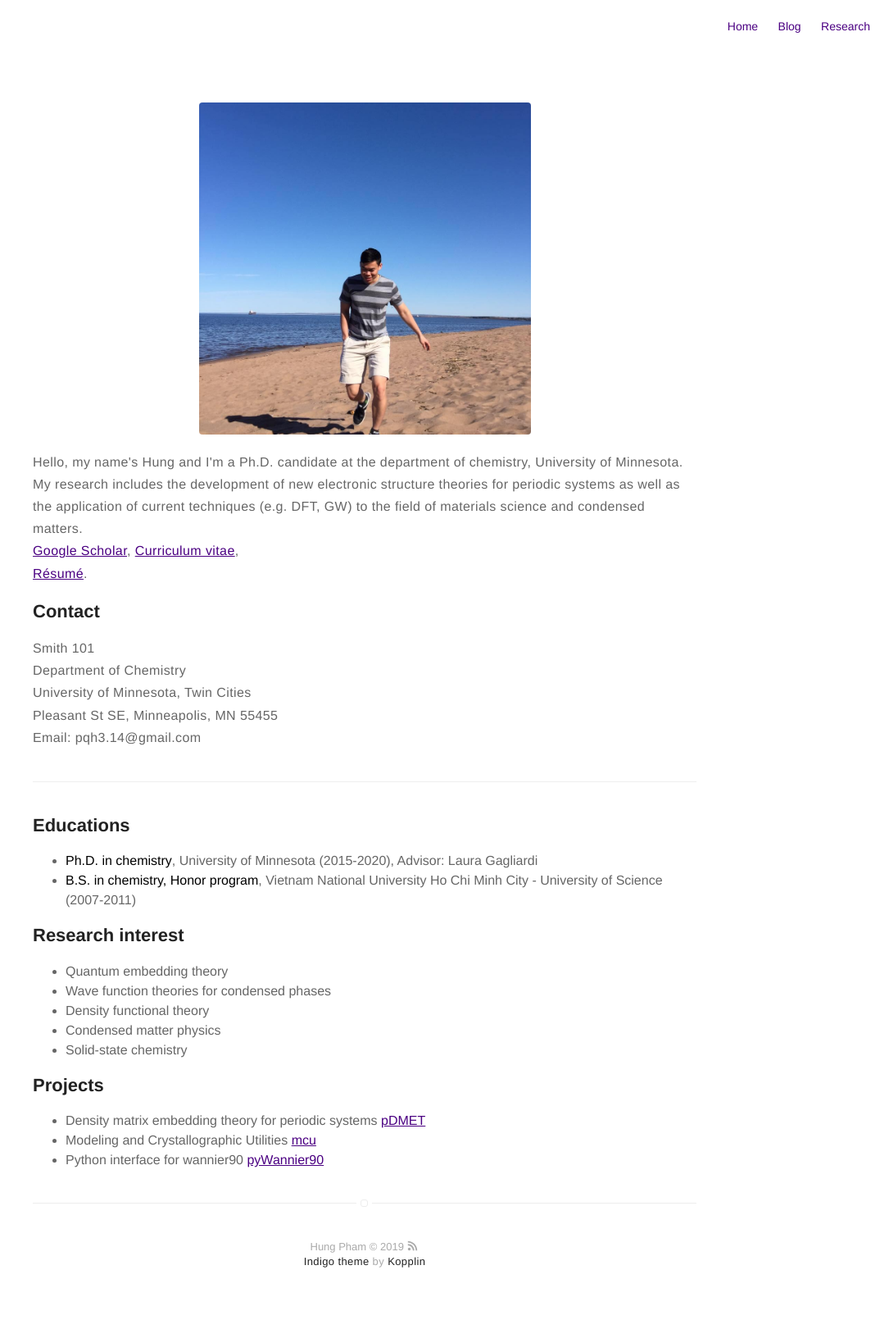
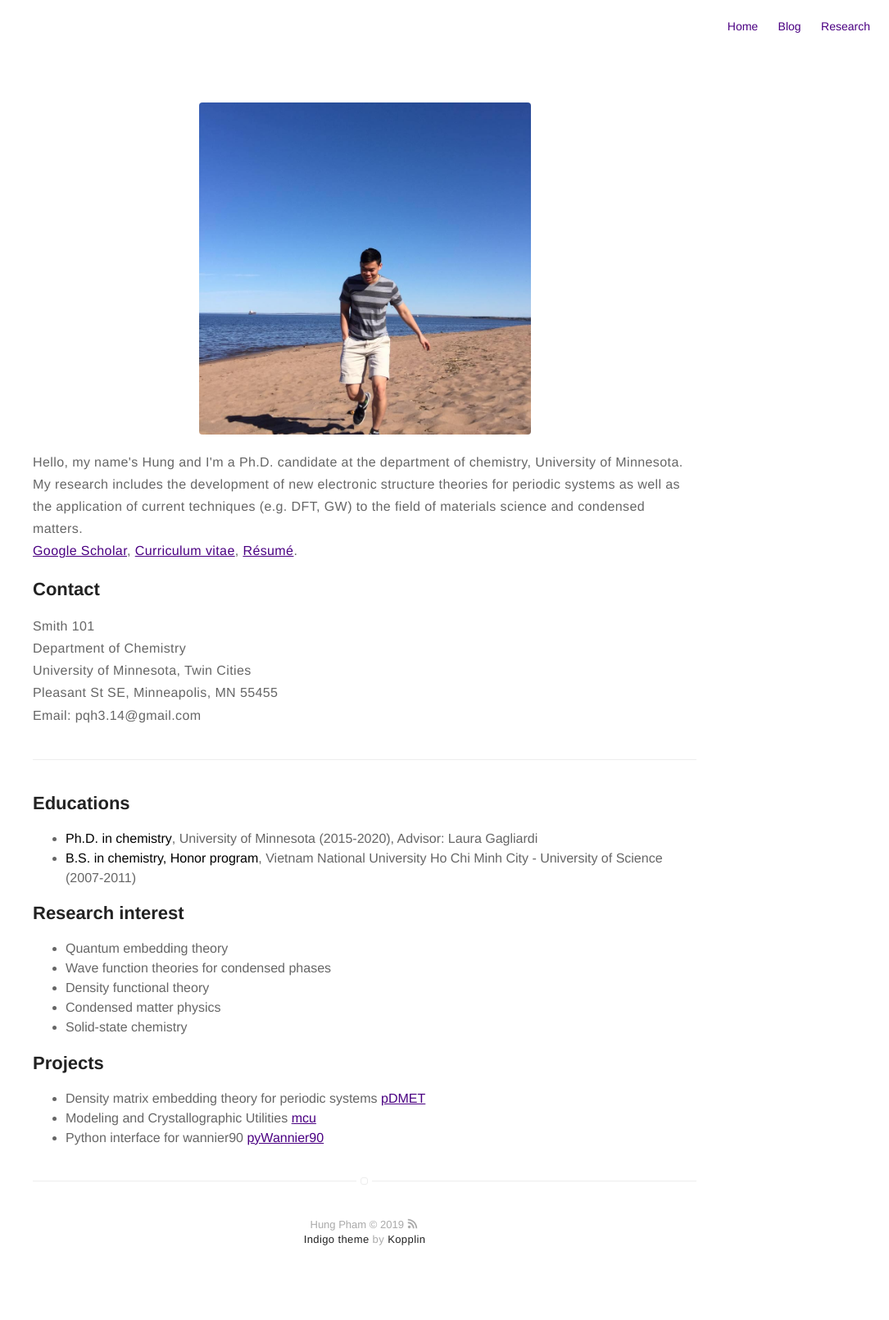
Before and after one commit to hungpham2017/hungpham2017.github.io, a Jekyll site: the page built from about.md, in a window 1280 px wide. Shown: the whole page at 82% size, without its empty margins (195-1280 px from the left). Built offline with Jekyll 4.4.1, drawn with Linux system fonts in a browser that asks for light colours; after the commit the page ends 1583 px from its top, so only the background shows below that.

```diff
--- a/about.md
+++ b/about.md
@@ -11,7 +11,7 @@
 
 <br><a href="https://scholar.google.com/citations?user=MIe6vYUAAAAJ&hl=en&authuser=1#">Google Scholar</a>,
 <a href="https://github.com/hungpham2017/hungpham2017.github.io/raw/master/assets/HP_CV.pdf">Curriculum vitae</a>,
-<br><a href="https://github.com/hungpham2017/hungpham2017.github.io/raw/master/assets/HP_resume.pdf">Résumé</a>.
+<a href="https://github.com/hungpham2017/hungpham2017.github.io/raw/master/assets/HP_resume.pdf">Résumé</a>.
 </p>
 
 <h2>Contact</h2>
```
